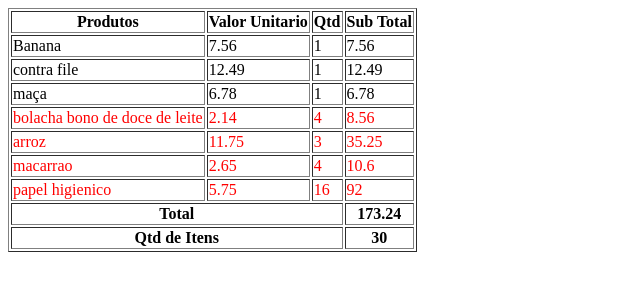
After one commit to karinafsantana/progweb, a PHP site: page /html_dowhile.php in a window 1280 px wide. The commit adds this page. Shown: the top 300 px of the page, without its empty margins (0-640 px from the left). Run offline with PHP 8.4, Linux system fonts and the light colour scheme.

Commit message:
html com php2

```diff
--- /dev/null
+++ b/php/html_dowhile.php
@@ -0,0 +1,60 @@
+<?php
+$itens    = 0;
+$soma     = 0;
+$qtditens = 0;
+
+$carrinho = array(
+                array("produto" => "Banana", "valor" =>7.56, "qtd" => 1),
+                array("produto" => "contra file", "valor" =>12.49, "qtd" => 1),
+                array("produto" => "maça", "valor" =>6.78, "qtd" => 1),
+                array("produto" => "bolacha bono de doce de leite", "valor" =>2.14, "qtd" => 4),
+                array("produto" => "arroz", "valor" =>11.75, "qtd" => 3),
+                array("produto" => "macarrao", "valor" =>2.65, "qtd" => 4),
+                array("produto" => "papel higienico", "valor" =>5.75, "qtd" => 16),
+            );
+?>
+<!DOCTYPE html>
+<html >
+<head>
+    <meta charset="UTF-8">
+    <title>HTML com Do while em PHP</title>
+
+</head>
+<body>
+<!-- Restante da estrutura html -->
+        <div id="resultado">
+            <table border="1">
+                <tr>
+                    <th>Produtos</th>
+                    <th>Valor Unitario</th>
+                    <th>Qtd</th>
+                    <th>Sub Total</th>
+                </tr>
+            <?php
+            do {
+                $subtotal = ($carrinho[$itens]["qtd"]*$carrinho[$itens]["valor"]);
+                ($carrinho[$itens]["qtd"]>1 ? $cor="#f00" : $cor="#000");
+                echo "<tr style='color:".$cor."'>";
+                    echo "<td>".$carrinho[$itens]["produto"]."</td>";
+                    echo "<td>".$carrinho[$itens]["valor"]."</td>";
+                    echo "<td>".$carrinho[$itens]["qtd"]." </td>";
+                    echo "<td>".$subtotal."</td>";
+                echo "</tr>";
+                $soma += $subtotal;
+                $qtditens += $carrinho[$itens]["qtd"];
+                $itens++;
+            } while($itens< count($carrinho));
+            ?>
+                <tr>
+                    <th colspan="3">Total</th>
+                    <th><?php echo $soma;?></th>
+                </tr>
+                <tr>
+                    <th colspan="3">Qtd de Itens</th>
+                    <th><?php echo $qtditens;?></th>
+                </tr>
+            </table>
+        </div>
+<!-- Restante da estrutura html -->
+</body>
+</html>
```
Also changed, not shown: php/html_while.php (+12 -7 lines).
